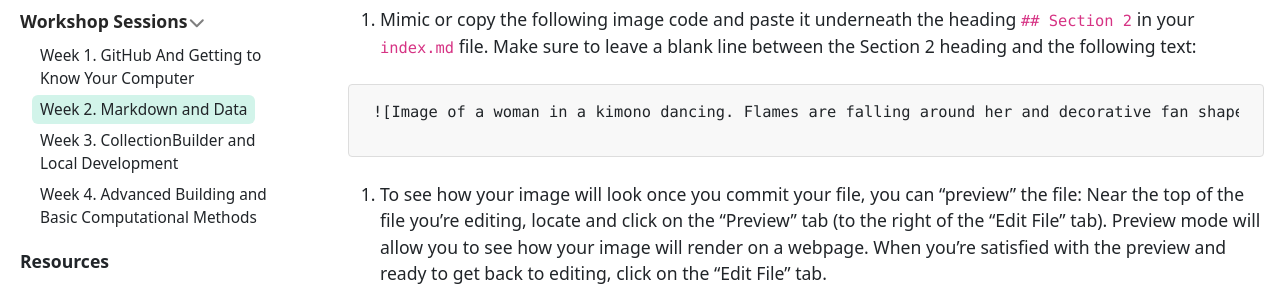
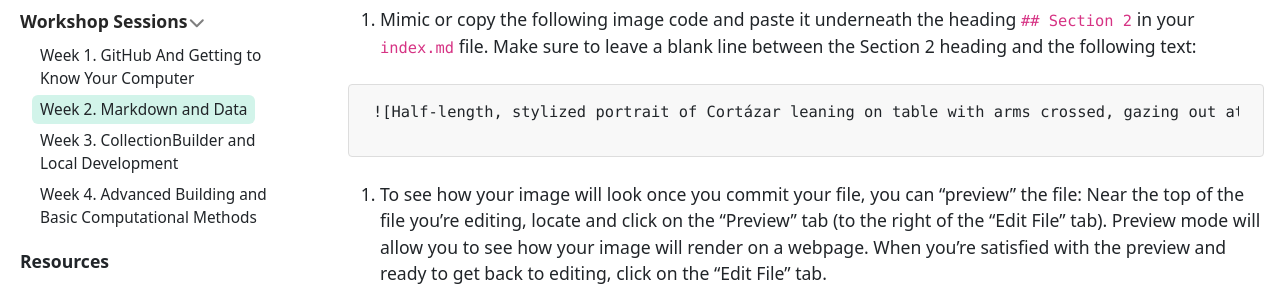
Before and after one commit to PULdischo/dsf-static-web, a Jekyll site: the page built from content/sessions/week-2.md, in a window 1280 px wide and 1400 px high, scrolled down 6907 px. Shown: the part 157-451 px from the top of the window. Built offline with Jekyll 4.4.1, drawn with Linux system fonts in a browser that asks for light colours; part of the change alters nothing that is shown; some of the changed text lies outside the part shown.

Commit message:
changes image and corrects typos for week 2

````diff
--- a/content/sessions/week-2.md
+++ b/content/sessions/week-2.md
@@ -94,12 +94,12 @@ Two `##` indicates Heading 2, which is slightly smaller than Heading 1:
 Three `###` indicates Heading 3, and so on.
 
 Make sure to organize your headings in hierarchical order (i.e. always nest Heading 2 underneath Heading 1, etc.) to ensure your webpage is readable and accessible.
-(To learn more about headings and web accessibility visit [A11y styleguide - Structure](https://a11y-style-guide.com/style-guide/section-structure.html)).
+(To learn more about headings and web accessibility visit [A11y style guide - Structure](https://a11y-style-guide.com/style-guide/section-structure.html)).
 
 ##### Practice Using Headings
 
 1. From the base of your repository, click on the `index.md` link to open the file.
-2. In the first line of your `index.md` file, add a Heading 1 that is the title of your project or reads, `# My Digital Exhibit: Sharing My Research`
+2. In the first line of your `index.md` file, add a Heading 1 that is the title of your project or reads, `# Latin American Writers at Princeton`
 3. On line 3, add a Heading 2 that reads, `## Section 1`
 4. On line 4, add a Heading 2 that reads, `## Section 2`
 5. To see how your headings will look once you commit your file, you can "preview" the file: Near the top of the file you're editing, locate and click on the "Preview" tab (to the right of the "Edit File" tab). Preview mode will allow you to see how your headings will render on a webpage. When you're satisfied with the preview and ready to get back to editing, click on the "Edit File" tab.
@@ -251,7 +251,7 @@ Add an image to your webpage using the following formula:
 1. Mimic or copy the following image code and paste it underneath the heading `## Section 2` in your `index.md` file. Make sure to leave a blank line between the Section 2 heading and the following text:
 
 ```
-![Image of a woman in a kimono dancing. Flames are falling around her and decorative fan shapes are above her.](https://oregondigital.org/downloads/oregondigital:df728t07k)"Kabuki scene with young female dancing"
+![Half-length, stylized portrait of Cortázar leaning on table with arms crossed, gazing out at viewer..](http://lgimages.s3.amazonaws.com/data/imagemanager/10890/julio_silva_of_julio_cortazr.jpg)"Illustration:  Julio Silva (born 1930), Julio Cortázar, 1991."
 ```
 
 2. To see how your image will look once you commit your file, you can "preview" the file: Near the top of the file you're editing, locate and click on the "Preview" tab (to the right of the "Edit File" tab). Preview mode will allow you to see how your image will render on a webpage. When you're satisfied with the preview and ready to get back to editing, click on the "Edit File" tab.
@@ -301,7 +301,7 @@ Congratulations, you've just finished creating your first Markdown document!
 
 1. Find `push origin` either in the top bar or the blue button in the main viewer of your GitHub Desktop client.
 2. Click `push origin`.
-3. Go to remote repository and confirm succesful push.
+3. Go to remote repository and confirm successful push.
 
 ---
 
````
